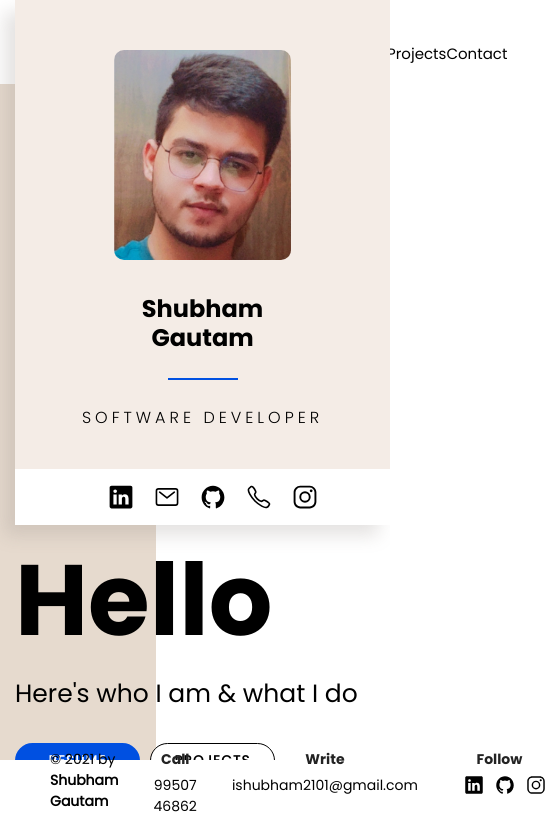
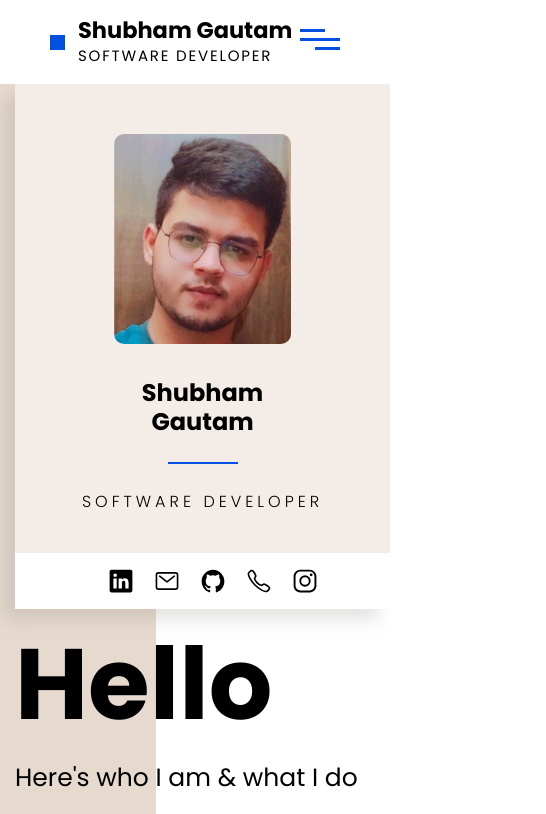
Before and after one commit to ishubham21/portfolio, a React (Create React App) app: page / in a window 390 px wide. Shown: the top 814 px of the page, 546 px wide, since content can reach past the window. Built offline with nearby package versions, Linux system fonts and the light colour scheme.

Commit message:
mobile home

```diff
--- a/src/Footer/Footer.css
+++ b/src/Footer/Footer.css
@@ -1,8 +1,4 @@
 .footer{
-    position: absolute;
-    bottom: 0;
-    left: 0;
-    right: 0;
     display: flex;
     align-items: center;
     font-size: 14px;
@@ -43,3 +39,14 @@
     height: 20px;
     cursor: pointer;
 }
+
+@media(max-width: 768px){
+    .footer .sub-container{
+        display: block;
+    }
+
+    .footer .social-container{
+        margin: 0;
+        display: none;
+    }
+}
--- a/src/Home/Home.css
+++ b/src/Home/Home.css
@@ -1,6 +1,6 @@
 .home-container{
     width: 100%;
-    min-height: 100vh;
+    min-height: 80vh;
     overflow-x: hidden;
     display: flex;
     align-items: center;
@@ -39,6 +39,7 @@
 .ImgContainer{
     background-color: rgb(244, 236, 230);
     box-shadow: rgba(138, 131, 124, 0.23) -11.31px 11.31px 17px 0px;
+    z-index: 99;
 }
 
 .ImgContainer *{
@@ -88,7 +89,7 @@
     text-transform: uppercase;
 }
 
-.img-container img{
+.ImgContainer .img-container img{
     height: 210px;
     border-radius: 10px;
 }
--- a/src/Navbar/Navbar.css
+++ b/src/Navbar/Navbar.css
@@ -1,8 +1,4 @@
 .navbar{
-    position: fixed;
-    top: 0;
-    left: 0;
-    right: 0;
     display: flex;
     align-items: center;
     font-size: 15px;
@@ -19,7 +15,7 @@
 .navbar .nav-blk{
     width: 10px;
     height: 10px;
-    padding: 3px;
+    padding: 2.5px;
     background-color: rgb(0, 80, 225);
 }
 
@@ -28,9 +24,9 @@
     font-family: 'Poppins-Bold';
 }
 
-.navbar .nav-designation{
+.navbar .nav-designation, .navbar .nav-link-container a{
     text-transform: uppercase;
-    letter-spacing: 0.1em;
+    letter-spacing: 0.12em;
 }
 
 .navbar .nav-name, .navbar .nav-designation, .navbar .slash{
@@ -42,6 +38,91 @@
     align-items: center;
 }
 
-.nav-link-container{
+.navbar .nav-link-container{
     margin-left: auto;
 }
+
+.navbar .nav-link-container a{
+    margin-left: 15px;
+    letter-spacing: 0.05em;
+}
+
+.navbar .mobile-nav{
+    display: none;
+}
+
+.navbar .mobile-link-container{
+    z-index: 100;
+}
+
+.navbar .mobile-link-container a{
+    display: block;
+    color: rgb(0, 80, 225);
+    font-family: 'Poppins-Bold';
+    margin: 10px;
+    text-transform: uppercase;
+}
+
+.animate-ham span:nth-child(1){
+    transform: rotate(45deg) translate(3px, 1px);
+}
+
+.animate-ham span:nth-child(2){
+    transform: rotate(-45deg);
+}
+
+.animate-ham span:nth-child(3){
+    transform: rotate(45deg) translate(-2px, -1.3px);
+}
+
+.animate-ham .mobile-link-container{
+    display: flex!important;
+    flex-direction: column;
+    align-items: center;
+    justify-content: center;
+    font-size: 20px;
+    position: fixed;
+    top: 10vh;
+    left: 0;
+    right: 0;
+    bottom: 0;
+    background-color: rgb(244, 236, 230);
+}
+
+@media(max-width: 991px){
+    .navbar .slash, .navbar .nav-link-container, .navbar .mobile-link-container{
+        display: none;
+    }
+
+    .navbar .nav-title-container{
+        display: block;
+    }
+
+    .navbar .nav-blk{
+        margin-right: 5px;
+    }
+
+    .navbar .mobile-nav{
+        display: block;
+        margin-left: auto;
+    }
+
+    .navbar .nav-ham span{
+        display: block;
+        width: 40px;
+        height: 3px;
+        margin-bottom: 6px;
+        background-color: rgb(0, 80, 225);
+        color: rgb(0, 80, 225);
+        transition: all 0.3s;
+    }
+
+    .navbar .nav-ham span:nth-child(1){
+        width: 25px;
+    }
+
+    .navbar .nav-ham span:nth-child(3){
+        margin-left: auto;
+        width: 25px;
+    }
+}
--- a/src/Navbar/Navbar.js
+++ b/src/Navbar/Navbar.js
@@ -1,15 +1,30 @@
+import { useState } from 'react'
 import { Link } from 'react-router-dom'
 import './Navbar.css'
 
 const Navbar = () => {
+
+    //state to toggle menu
+    const [menuOpen, setMenu] = useState(false)
+
+    //function to change menuOpen state
+    const toggleMenu = (e) => {
+        if(menuOpen)
+            setMenu(false)
+        else
+            setMenu(true)
+    }
+
     return (
         <nav className="navbar">
             <div className="nav-sub-container">
+                <div className="nav-blk"></div>
                 <div className="nav-title-container">
-                    <div className="nav-blk"></div>
-                    <h2 className="nav-name">
-                        Shubham Gautam
-                    </h2>
+                    <Link to="/">
+                        <h2 className="nav-name">
+                            Shubham Gautam
+                        </h2>
+                    </Link>
                     <p className="slash">
                         /
                     </p>
@@ -17,12 +32,30 @@ const Navbar = () => {
                         Software Developer
                     </p>
                 </div>
+
                 <div className="nav-link-container">
                     <Link to='/about' className="nav-links">About Me</Link>
                     <Link to='/resume' className="nav-links">Resume</Link>
                     <Link to='/projects' className="nav-links">Projects</Link>
                     <Link to='/contact' className="nav-links">Contact</Link>
                 </div>
+
+                <div className={`mobile-nav ${menuOpen ? 'animate-ham': ''}`}>
+                    <div className={`nav-ham`} onClick={toggleMenu}>
+                        <span></span>
+                        <span></span>
+                        <span></span>
+                    </div>
+
+                    <div className="mobile-link-container">
+                        <Link to='/about' className="mobile-nav-links" onClick={toggleMenu}>About Me</Link>
+                        <Link to='/resume' className="mobile-nav-links" onClick={toggleMenu}>Resume</Link>
+                        <Link to='/projects' className="mobile-nav-links" onClick={toggleMenu}>Projects</Link>
+                        <Link to='/contact' className="mobile-nav-links" onClick={toggleMenu}>Contact</Link>
+                    </div>
+
+                </div>
+
             </div>
         </nav>
     )
--- a/src/index.css
+++ b/src/index.css
@@ -45,3 +45,12 @@ a, a:visited{
 .text-bold{
   font-family: 'Poppins-Bold';
 }
+
+@keyframes fade_in{
+  0%{
+      opacity: 0;
+  }
+  100%{
+      opacity: 1;
+  }
+}
```
